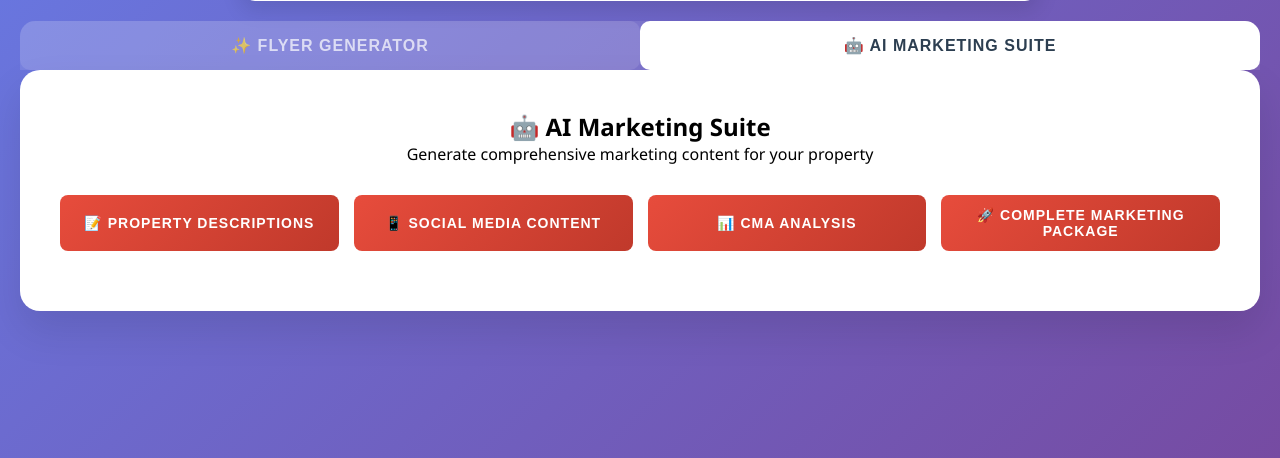
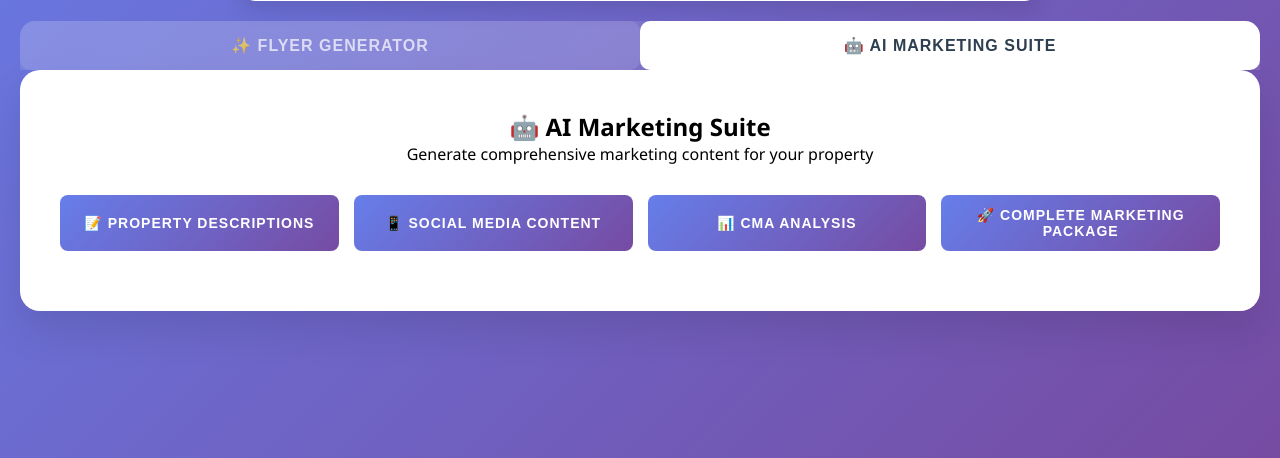
Before and after one commit to sanathboddhula/real-estate-AI-marketer, a Flask app: page / in a window 1280 px wide, after a click on "🤖 AI MARKETING SUITE". Shown: the part 342-800 px from the top of the page. Run offline with Flask 3, Linux system fonts and the light colour scheme.

Commit message:
Update AI button colors to match main color scheme

```diff
--- a/static/css/styles.css
+++ b/static/css/styles.css
@@ -91,7 +91,7 @@ body {
 }
 
 .ai-btn {
-    background: linear-gradient(135deg, #e74c3c 0%, #c0392b 100%);
+    background: linear-gradient(135deg, #667eea 0%, #764ba2 100%);
     color: white;
     border: none;
     padding: 12px 20px;
@@ -104,7 +104,7 @@ body {
 
 .ai-btn:hover:not(:disabled) {
     transform: translateY(-2px);
-    box-shadow: 0 5px 15px rgba(231, 76, 60, 0.3);
+    box-shadow: 0 5px 15px rgba(102, 126, 234, 0.3);
 }
 
 .ai-results {
```
